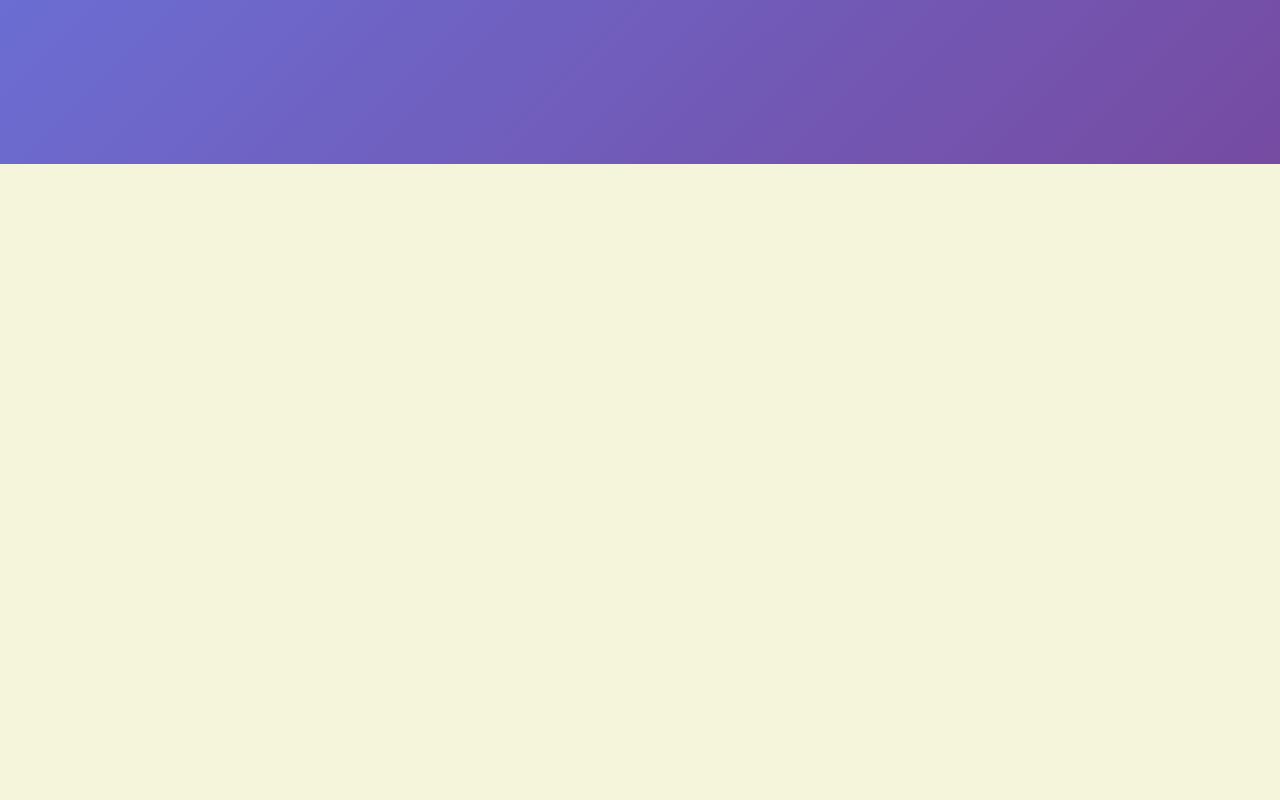
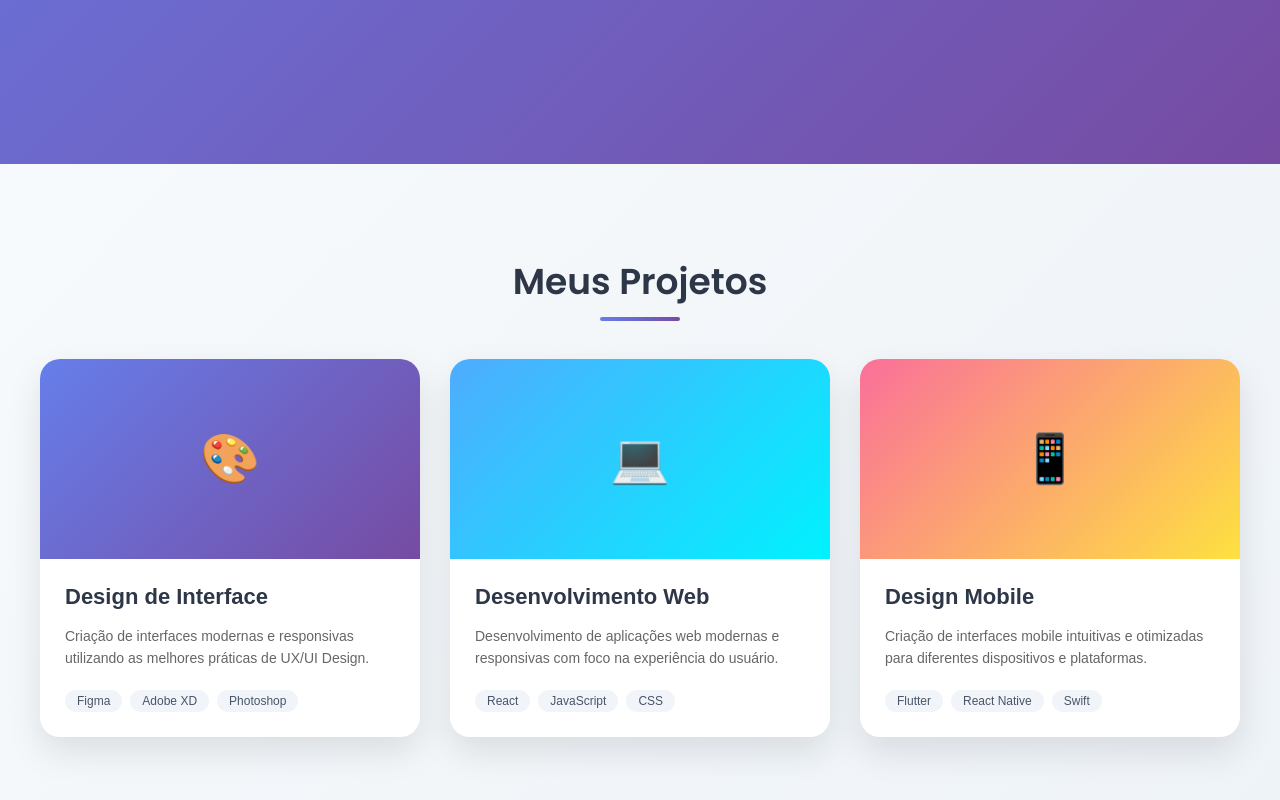
Before and after one commit to ShillyaRodgez/Rede_social, a React (Create React App) app: page / in a window 1280 px wide. Shown: the part 1016-1816 px from the top of the page. Before the commit the page ends 1180 px from the top, so only its background shows below. Built offline with nearby package versions, Linux system fonts and the light colour scheme.

Commit message:
seção de projetos/Portfolio

```diff
--- a/src/App.js
+++ b/src/App.js
@@ -853,6 +853,271 @@ function App() {
          </div>
       </div>
 
+      {/* Seção de Projetos/Portfólio */}
+      <div style={{
+        padding: '60px 20px',
+        background: isDarkTheme
+          ? 'linear-gradient(135deg, #1a202c 0%, #2d3748 100%)'
+          : 'linear-gradient(135deg, #f7fafc 0%, #edf2f7 100%)',
+        minHeight: '100vh'
+      }}>
+        <div style={{
+          maxWidth: '1200px',
+          margin: '0 auto'
+        }}>
+          <h2 style={{
+            textAlign: 'center',
+            marginBottom: '50px',
+            color: isDarkTheme ? '#e2e8f0' : '#2d3748',
+            fontFamily: '"Poppins", "Segoe UI", "Roboto", "Helvetica Neue", Arial, sans-serif',
+            fontWeight: '600',
+            fontSize: '36px',
+            position: 'relative'
+          }}>
+            Meus Projetos
+            <div style={{
+              position: 'absolute',
+              bottom: '-12px',
+              left: '50%',
+              transform: 'translateX(-50%)',
+              width: '80px',
+              height: '4px',
+              background: 'linear-gradient(90deg, #667eea, #764ba2)',
+              borderRadius: '2px'
+            }}></div>
+          </h2>
+
+          <div style={{
+            display: 'grid',
+            gridTemplateColumns: 'repeat(auto-fit, minmax(350px, 1fr))',
+            gap: '30px',
+            marginTop: '40px'
+          }}>
+            {/* Projeto 1 */}
+            <div style={{
+              backgroundColor: isDarkTheme ? '#1a202c' : 'white',
+              borderRadius: '20px',
+              overflow: 'hidden',
+              boxShadow: isDarkTheme
+                ? '0 15px 35px rgba(0, 0, 0, 0.3)'
+                : '0 15px 35px rgba(0, 0, 0, 0.1)',
+              transition: 'all 0.3s ease',
+              cursor: 'pointer'
+            }}
+            onMouseEnter={(e) => {
+              e.currentTarget.style.transform = 'translateY(-10px)';
+              e.currentTarget.style.boxShadow = isDarkTheme
+                ? '0 25px 50px rgba(0, 0, 0, 0.4)'
+                : '0 25px 50px rgba(0, 0, 0, 0.15)';
+            }}
+            onMouseLeave={(e) => {
+              e.currentTarget.style.transform = 'translateY(0)';
+              e.currentTarget.style.boxShadow = isDarkTheme
+                ? '0 15px 35px rgba(0, 0, 0, 0.3)'
+                : '0 15px 35px rgba(0, 0, 0, 0.1)';
+            }}>
+              <div style={{
+                height: '200px',
+                background: 'linear-gradient(135deg, #667eea 0%, #764ba2 100%)',
+                display: 'flex',
+                alignItems: 'center',
+                justifyContent: 'center',
+                color: 'white',
+                fontSize: '48px'
+              }}>
+                🎨
+              </div>
+              <div style={{
+                padding: '25px'
+              }}>
+                <h3 style={{
+                  margin: '0 0 15px 0',
+                  color: isDarkTheme ? '#e2e8f0' : '#2d3748',
+                  fontSize: '22px',
+                  fontWeight: '600'
+                }}>
+                  Design de Interface
+                </h3>
+                <p style={{
+                  margin: '0 0 20px 0',
+                  color: isDarkTheme ? '#cbd5e0' : '#666',
+                  fontSize: '14px',
+                  lineHeight: '1.6'
+                }}>
+                  Criação de interfaces modernas e responsivas utilizando as melhores práticas de UX/UI Design.
+                </p>
+                <div style={{
+                  display: 'flex',
+                  gap: '8px',
+                  flexWrap: 'wrap'
+                }}>
+                  {['Figma', 'Adobe XD', 'Photoshop'].map((tech, index) => (
+                    <span key={index} style={{
+                      backgroundColor: isDarkTheme ? '#2d3748' : '#f1f5f9',
+                      color: isDarkTheme ? '#e2e8f0' : '#475569',
+                      padding: '4px 12px',
+                      borderRadius: '12px',
+                      fontSize: '12px',
+                      fontWeight: '500'
+                    }}>
+                      {tech}
+                    </span>
+                  ))}
+                </div>
+              </div>
+            </div>
+
+            {/* Projeto 2 */}
+            <div style={{
+              backgroundColor: isDarkTheme ? '#1a202c' : 'white',
+              borderRadius: '20px',
+              overflow: 'hidden',
+              boxShadow: isDarkTheme
+                ? '0 15px 35px rgba(0, 0, 0, 0.3)'
+                : '0 15px 35px rgba(0, 0, 0, 0.1)',
+              transition: 'all 0.3s ease',
+              cursor: 'pointer'
+            }}
+            onMouseEnter={(e) => {
+              e.currentTarget.style.transform = 'translateY(-10px)';
+              e.currentTarget.style.boxShadow = isDarkTheme
+                ? '0 25px 50px rgba(0, 0, 0, 0.4)'
+                : '0 25px 50px rgba(0, 0, 0, 0.15)';
+            }}
+            onMouseLeave={(e) => {
+              e.currentTarget.style.transform = 'translateY(0)';
+              e.currentTarget.style.boxShadow = isDarkTheme
+                ? '0 15px 35px rgba(0, 0, 0, 0.3)'
+                : '0 15px 35px rgba(0, 0, 0, 0.1)';
+            }}>
+              <div style={{
+                height: '200px',
+                background: 'linear-gradient(135deg, #4facfe 0%, #00f2fe 100%)',
+                display: 'flex',
+                alignItems: 'center',
+                justifyContent: 'center',
+                color: 'white',
+                fontSize: '48px'
+              }}>
+                💻
+              </div>
+              <div style={{
+                padding: '25px'
+              }}>
+                <h3 style={{
+                  margin: '0 0 15px 0',
+                  color: isDarkTheme ? '#e2e8f0' : '#2d3748',
+                  fontSize: '22px',
+                  fontWeight: '600'
+                }}>
+                  Desenvolvimento Web
+                </h3>
+                <p style={{
+                  margin: '0 0 20px 0',
+                  color: isDarkTheme ? '#cbd5e0' : '#666',
+                  fontSize: '14px',
+                  lineHeight: '1.6'
+                }}>
+                  Desenvolvimento de aplicações web modernas e responsivas com foco na experiência do usuário.
+                </p>
+                <div style={{
+                  display: 'flex',
+                  gap: '8px',
+                  flexWrap: 'wrap'
+                }}>
+                  {['React', 'JavaScript', 'CSS'].map((tech, index) => (
+                    <span key={index} style={{
+                      backgroundColor: isDarkTheme ? '#2d3748' : '#f1f5f9',
+                      color: isDarkTheme ? '#e2e8f0' : '#475569',
+                      padding: '4px 12px',
+                      borderRadius: '12px',
+                      fontSize: '12px',
+                      fontWeight: '500'
+                    }}>
+                      {tech}
+                    </span>
+                  ))}
+                </div>
+              </div>
+            </div>
+
+            {/* Projeto 3 */}
+            <div style={{
+              backgroundColor: isDarkTheme ? '#1a202c' : 'white',
+              borderRadius: '20px',
+              overflow: 'hidden',
+              boxShadow: isDarkTheme
+                ? '0 15px 35px rgba(0, 0, 0, 0.3)'
+                : '0 15px 35px rgba(0, 0, 0, 0.1)',
+              transition: 'all 0.3s ease',
+              cursor: 'pointer'
+            }}
+            onMouseEnter={(e) => {
+              e.currentTarget.style.transform = 'translateY(-10px)';
+              e.currentTarget.style.boxShadow = isDarkTheme
+                ? '0 25px 50px rgba(0, 0, 0, 0.4)'
+                : '0 25px 50px rgba(0, 0, 0, 0.15)';
+            }}
+            onMouseLeave={(e) => {
+              e.currentTarget.style.transform = 'translateY(0)';
+              e.currentTarget.style.boxShadow = isDarkTheme
+                ? '0 15px 35px rgba(0, 0, 0, 0.3)'
+                : '0 15px 35px rgba(0, 0, 0, 0.1)';
+            }}>
+              <div style={{
+                height: '200px',
+                background: 'linear-gradient(135deg, #fa709a 0%, #fee140 100%)',
+                display: 'flex',
+                alignItems: 'center',
+                justifyContent: 'center',
+                color: 'white',
+                fontSize: '48px'
+              }}>
+                📱
+              </div>
+              <div style={{
+                padding: '25px'
+              }}>
+                <h3 style={{
+                  margin: '0 0 15px 0',
+                  color: isDarkTheme ? '#e2e8f0' : '#2d3748',
+                  fontSize: '22px',
+                  fontWeight: '600'
+                }}>
+                  Design Mobile
+                </h3>
+                <p style={{
+                  margin: '0 0 20px 0',
+                  color: isDarkTheme ? '#cbd5e0' : '#666',
+                  fontSize: '14px',
+                  lineHeight: '1.6'
+                }}>
+                  Criação de interfaces mobile intuitivas e otimizadas para diferentes dispositivos e plataformas.
+                </p>
+                <div style={{
+                  display: 'flex',
+                  gap: '8px',
+                  flexWrap: 'wrap'
+                }}>
+                  {['Flutter', 'React Native', 'Swift'].map((tech, index) => (
+                    <span key={index} style={{
+                      backgroundColor: isDarkTheme ? '#2d3748' : '#f1f5f9',
+                      color: isDarkTheme ? '#e2e8f0' : '#475569',
+                      padding: '4px 12px',
+                      borderRadius: '12px',
+                      fontSize: '12px',
+                      fontWeight: '500'
+                    }}>
+                      {tech}
+                    </span>
+                  ))}
+                </div>
+              </div>
+            </div>
+          </div>
+        </div>
+      </div>
+
       {/* Modal de preview da foto de perfil */}
        {showProfilePreview && (
          <div
```
